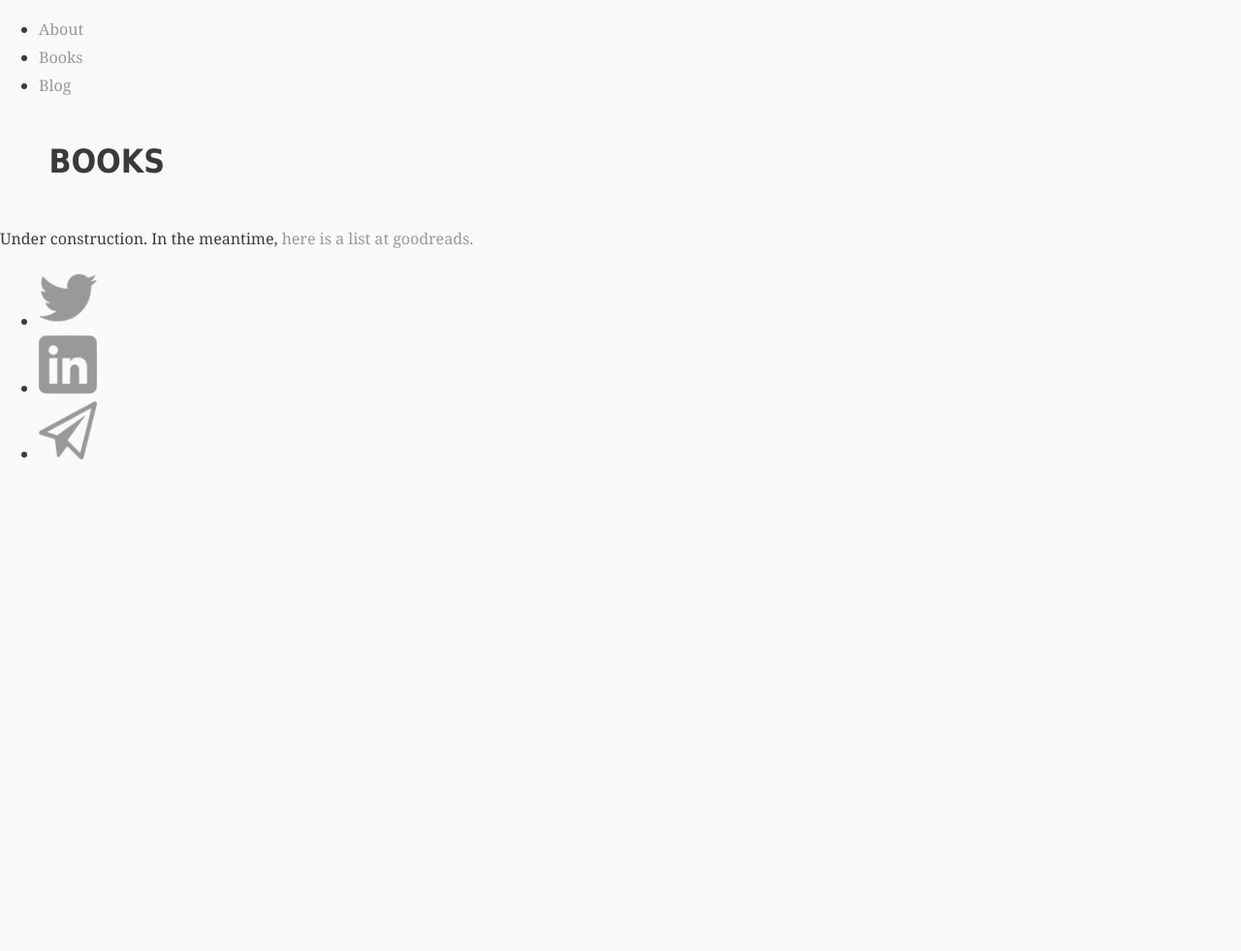
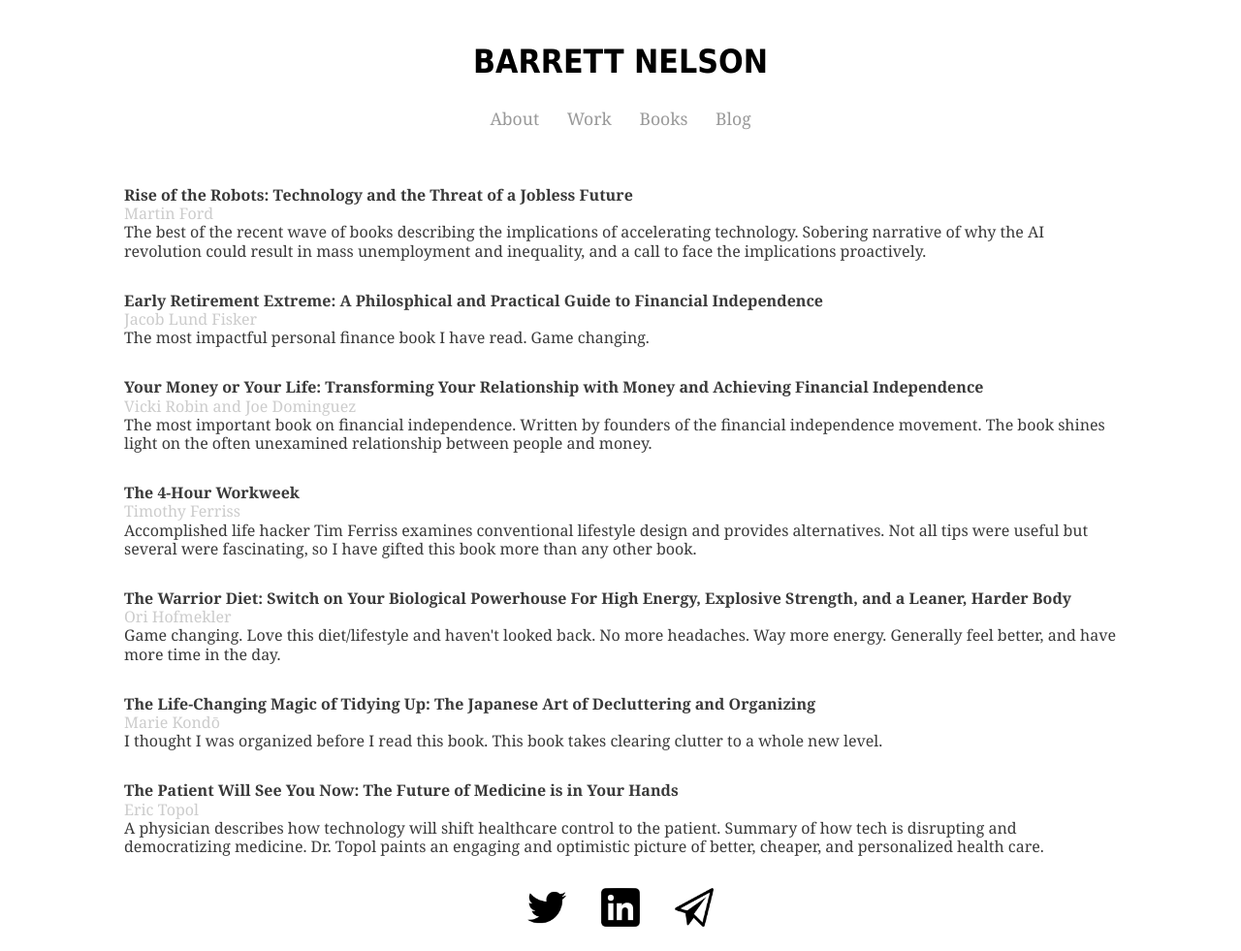
Before and after one commit to bstnel/bstnel.github.io, a Jekyll site: the page books/index.html, which Jekyll copies as it is, in a window 1280 px wide. Shown: the whole page at 97% size. Built offline with Jekyll 4.4.1, drawn with Linux system fonts in a browser that asks for light colours; before the commit the page ends 900 px from its top, so only the background shows below that.

Commit message:
Update index.html

```diff
--- a/books/index.html
+++ b/books/index.html
@@ -1,8 +1,81 @@
----
-layout: default
-title: Books
----
-<div class="Books">
-	<h1>Books</h1>
-	<p>Under construction. In the meantime, <a href="https://www.goodreads.com/barrettnelson">here is a list at goodreads.</a></p>
-</div><!-- /.blurb -->
+<html>
+		<head>
+			<title>Barrett Nelson</title>
+			<link href="favicon.ico" rel="shortcut icon" type="image/x-icon">
+			<link rel="stylesheet" type="text/css" href="/css/main.css">
+   		</head>
+<body>
+    <div class="centerdiv">
+      <div class="header">
+        <div class="edge">
+          <h1>
+
+          </h1>
+        </div>
+        <div class="center">
+          <h1>Barrett Nelson</h1>
+        </div>
+        <div class="edge">
+          <h1>
+
+          </h1>
+        </div>
+	    </div>
+
+                <nav>
+    		<ul class="nav">
+        		<li><a href="/">About</a></li>
+			<li><a href="/work">Work</a></li>
+	        	<li><a href="/books">Books</a></li>
+        		<li><a href="/blog">Blog</a></li>
+    		</ul>
+		</nav>
+
+<div class="books">
+  <p>
+  <h3>Rise of the Robots: Technology and the Threat of a Jobless Future</h3>
+  <h4>Martin Ford</h4>
+  <h5>The best of the recent wave of books describing the implications of accelerating technology. Sobering narrative of why the AI revolution could result in mass unemployment and inequality, and a call to face the implications proactively. </h5>
+  </p>
+            <p>
+          <h3>Early Retirement Extreme: A Philosphical and Practical Guide to Financial Independence</h3>
+  <h4>Jacob Lund Fisker</h4>
+  <h5>The most impactful personal finance book I have read. Game changing. </h5>
+      </p>
+      <p>
+          <h3>Your Money or Your Life: Transforming Your Relationship with Money and Achieving Financial Independence</h3>
+  <h4>Vicki Robin and Joe Dominguez</h4>
+  <h5>The most important book on financial independence. Written by founders of the financial independence movement. The book shines light on the often unexamined relationship between people and money. </h5>
+      </p>
+  <p>
+          <h3>The 4-Hour Workweek</h3>
+  <h4>Timothy Ferriss</h4>
+  <h5>Accomplished life hacker Tim Ferriss examines conventional lifestyle design and provides alternatives. Not all tips were useful but several were fascinating, so I have gifted this book more than any other book.</h5>
+      </p>
+<p>
+          <h3>The Warrior Diet: Switch on Your Biological Powerhouse For High Energy, Explosive Strength, and a Leaner, Harder Body</h3>
+  <h4>Ori Hofmekler</h4>
+  <h5>Game changing. Love this diet/lifestyle and haven't looked back. No more headaches. Way more energy. Generally feel better, and have more time in the day. </h5>
+      </p>
+        <p>
+          <h3>The Life-Changing Magic of Tidying Up: The Japanese Art of Decluttering and Organizing</h3>
+  <h4>Marie Kondō</h4>
+  <h5>I thought I was organized before I read this book. This book takes clearing clutter to a whole new level. </h5>
+      </p>
+      <p>
+          <h3>The Patient Will See You Now: The Future of Medicine is in Your Hands</h3>
+  <h4>Eric Topol</h4>
+  <h5>A physician describes how technology will shift healthcare control to the patient. Summary of how tech is disrupting and democratizing medicine. Dr. Topol paints an engaging and optimistic picture of better, cheaper, and personalized health care. </h5>
+      </p>
+	    </div>
+	</div>
+
+<footer>
+	        <ul class="footer">
+	        <li><a href="https://twitter.com/barstonel"><img src="../twitter-256-black.png"style="width:40px;height:40px;"></a></li>
+		<li><a href="https://www.linkedin.com/in/barrettnelson/"><img src="../linkedin-256-black.png"style="width:40px;height:40px;"></a></li>
+		<li><a href="mailto:bstnel@gmail.com"><img src="../email-256-black.png"style="width:40px;height:40px;"></a></li>
+		</ul>
+</footer>
+</body>
+</html>
```
